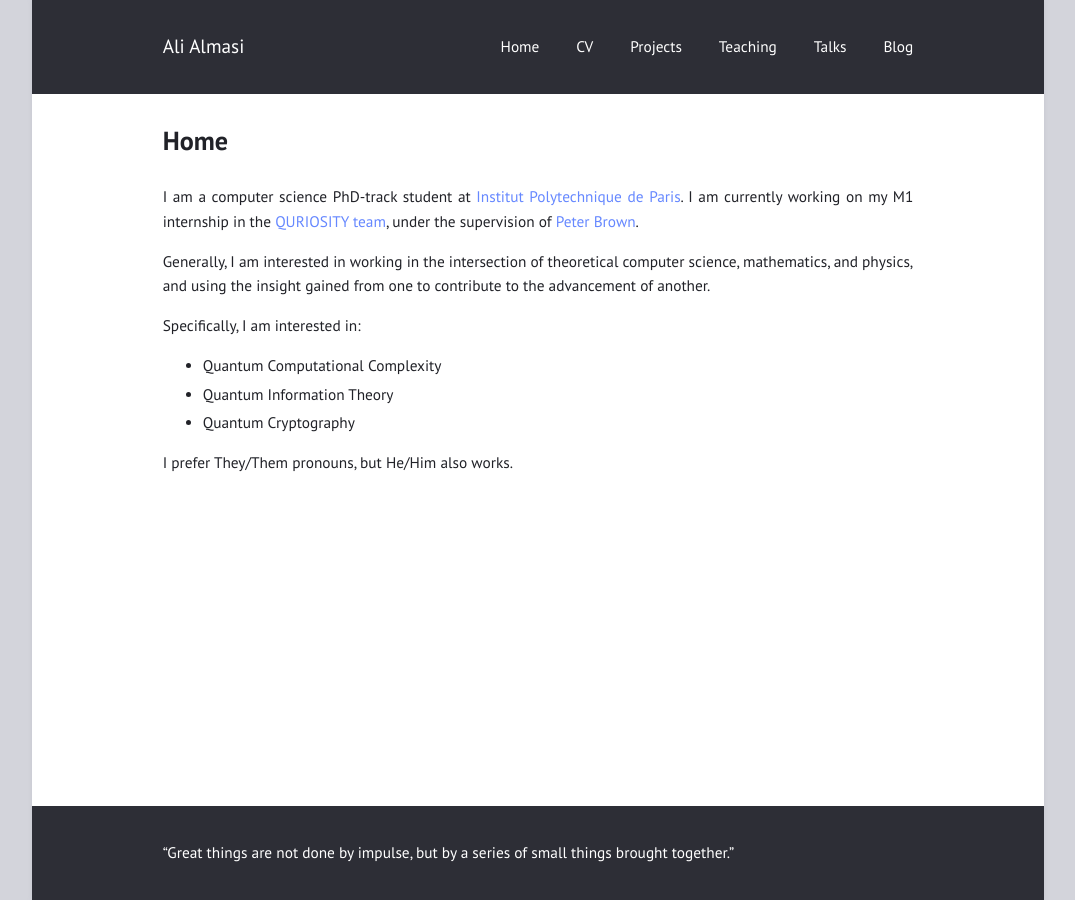
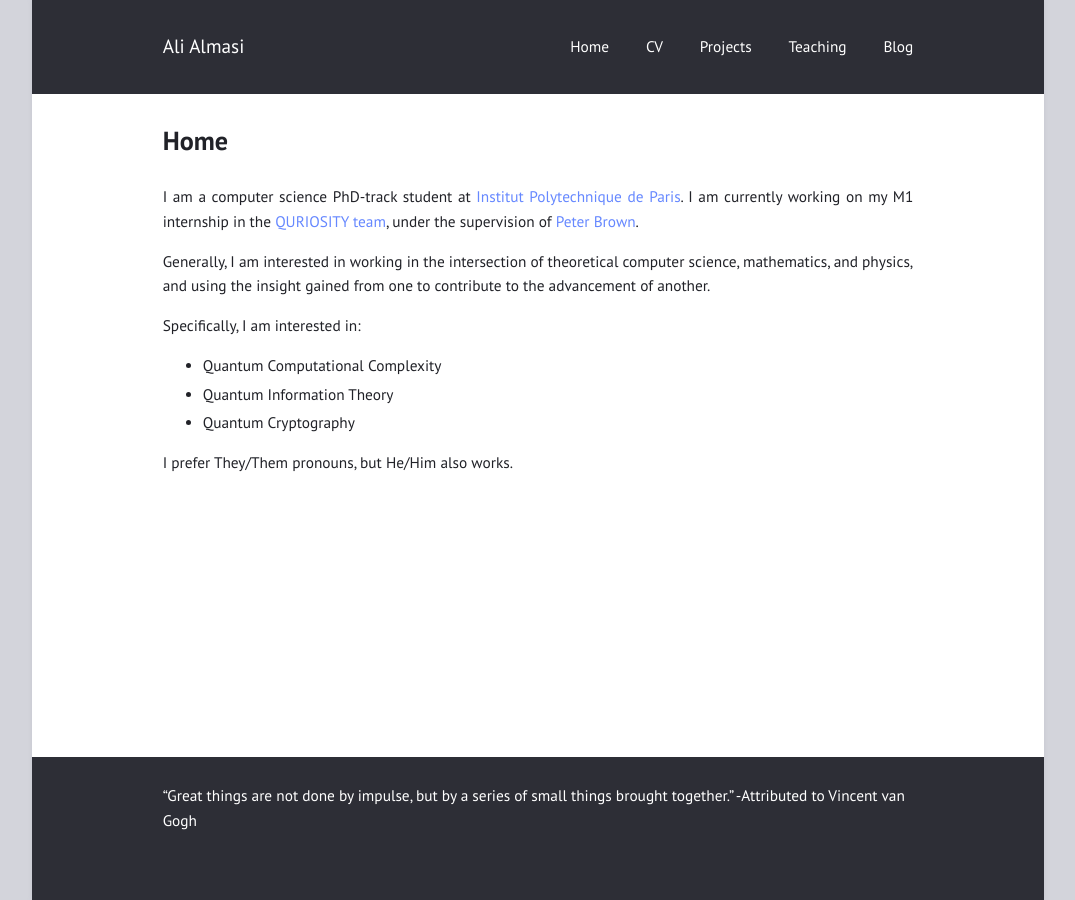
Before and after one commit to ali-almasi/ali-almasi.github.io, a Jekyll site: the page built from index.html, in a window 1280 px wide. Shown: the whole page, without its empty margins (102-1177 px from the left). Built offline with Jekyll 4.4.1, drawn with Linux system fonts in a browser that asks for light colours.

Commit message:
Update _config.yml

```diff
--- a/_config.yml
+++ b/_config.yml
@@ -1,6 +1,7 @@
 title: "Ali Almasi"
 author: "Ali Almasi"
-description: "“Great things are not done by impulse, but by a series of small things brought together.”"
+description: "“Great things are not done by impulse, but by a series of small things brought together.” -Attributed to Vincent van Gogh
+"
 permalink: /:title/
 lang: "en"
 excerpt_separator: "\n\n\n"
@@ -20,7 +21,7 @@
   - {file: "CV.md", title: "CV"}
   - {file: "projects.md", title: "Projects"}
   - {file: "teaching.md", title: "Teaching"}
-  - {file: "talks.md", title: "Talks"}
+  # - {file: "talks.md", title: "Talks"}
   - {file: "blog.html", title: "Blog"}
 
 
```
